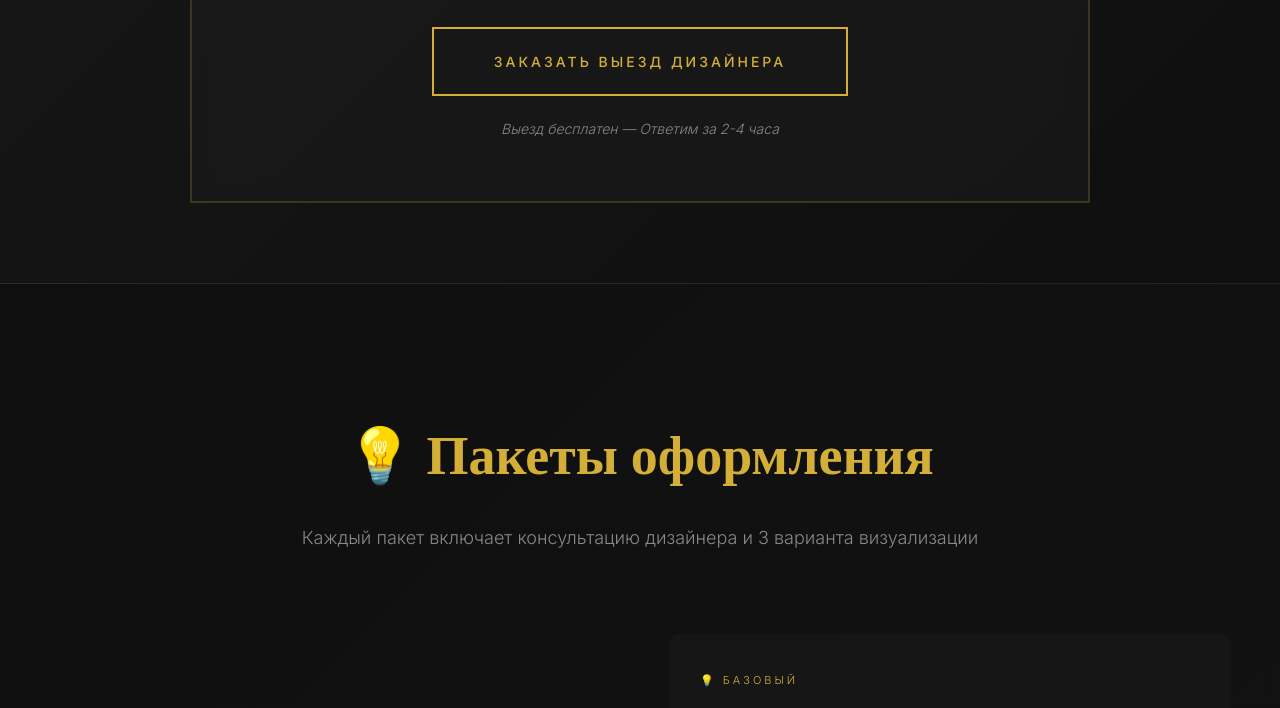
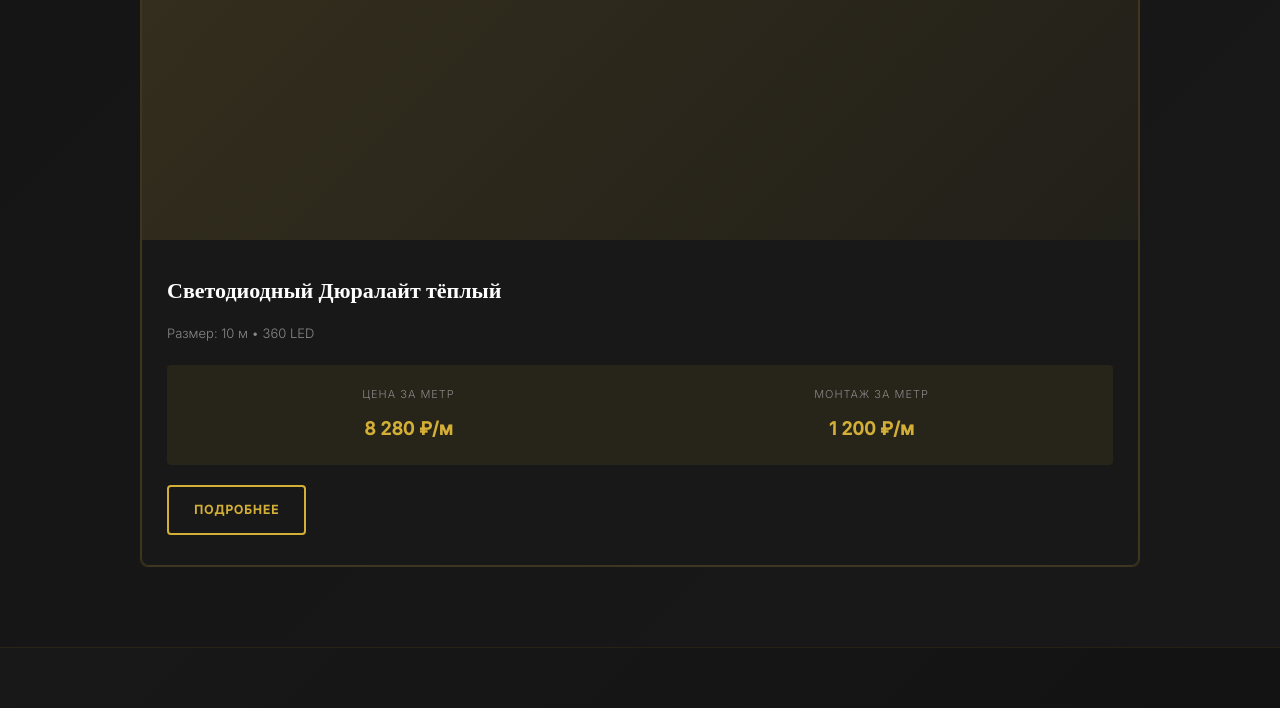
Before and after one commit to MillerAV969/lumineux-site, a website: page index.html in a window 1280 px wide. Shown: the part 4513-5221 px from the top of the page. Drawn offline with nearby package versions, Linux system fonts and the light colour scheme.

Commit message:
Update index.html

```diff
--- a/index.html
+++ b/index.html
@@ -176,6 +176,24 @@
             </div>
           </div>
           <a href="https://spb.elka.store/product/girlyanda-bahroma-belaya-ulichnaya" target="_blank" class="product-btn">Подробнее</a>
+        </div>
+      </div>
+              <div class="product-card">
+        <div class="product-image" style="background: linear-gradient(135deg, rgba(212,175,55,0.2) 0%, rgba(212,175,55,0.05) 100%); padding: 40px; text-align: center; font-size: 80px;">🌟</div>
+        <div class="product-info">
+          <h3 class="product-name">Светодиодный Дюралайт тёплый</h3>
+          <div class="product-specs">Размер: 10 м • 360 LED</div>
+          <div class="price-row">
+            <div class="price-item">
+              <div class="price-label">Цена за метр</div>
+              <div class="price-value">8 280 ₽/м</div>
+            </div>
+            <div class="price-item">
+              <div class="price-label">Монтаж за метр</div>
+              <div class="price-value">1 200 ₽/м</div>
+            </div>
+          </div>
+          <a href="https://spb.elka.store/product/svetodiodnyy-dyuralayt-tyoplyy-belyy" target="_blank" class="product-btn">Подробнее</a>
         </div>
       </div>
       </div>
```
